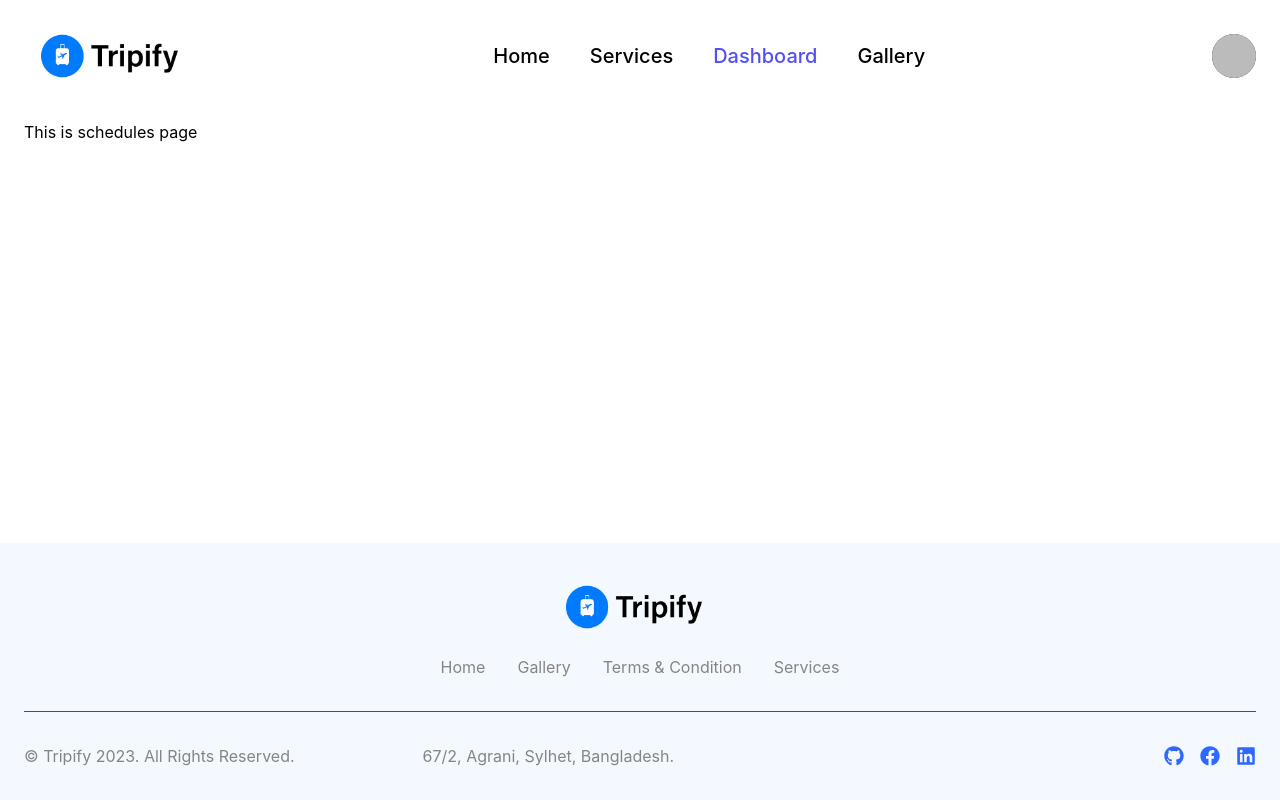
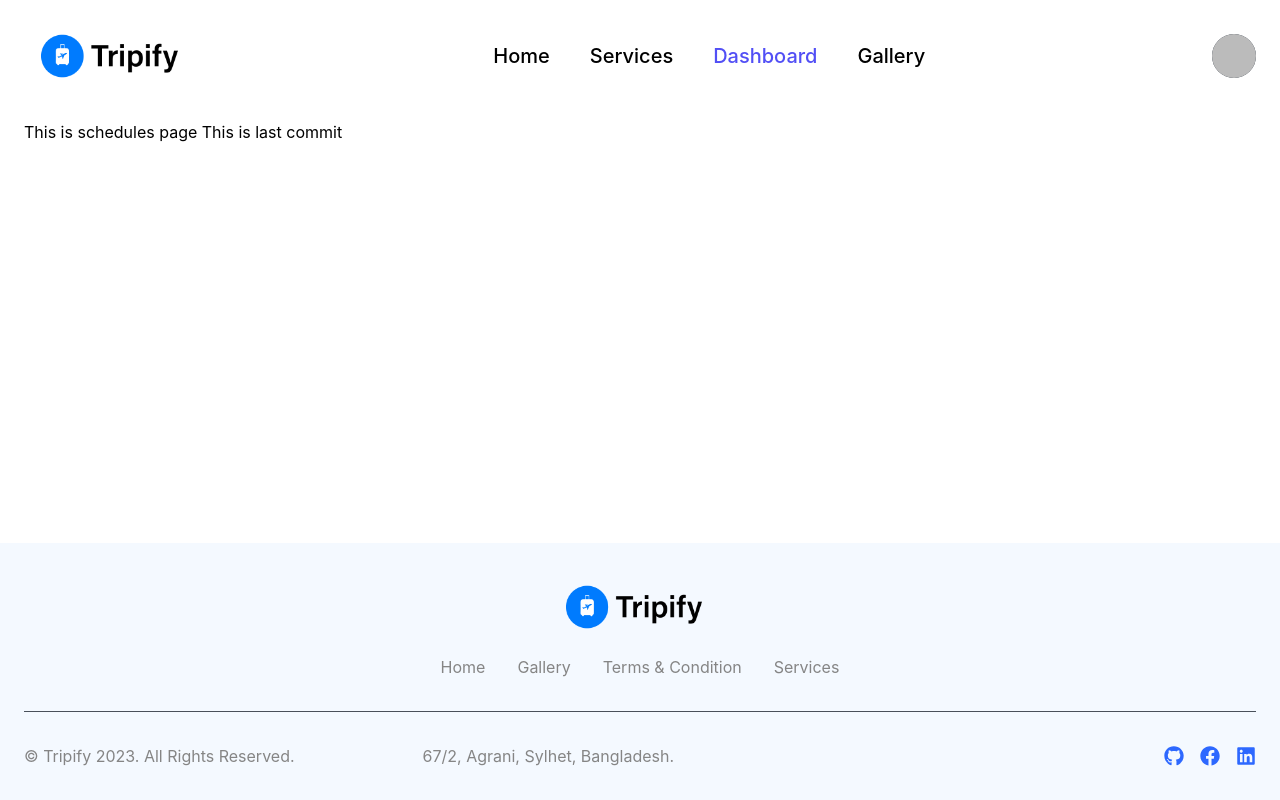
Before and after one commit to hellomrariful/Tripify-Client, a React (Vite) app: page /dashboard/MySchedules in a window 1280 px wide. Built offline with nearby package versions, Linux system fonts and the light colour scheme; no server answers; sample sign-in values are in the browser's storage.

Commit message:
added schedule

```diff
--- a/src/MySchedules/MySchedules.jsx
+++ b/src/MySchedules/MySchedules.jsx
@@ -2,6 +2,7 @@ const MySchedules = () => {
     return (
         <div>
             This is schedules page
+            This is last commit
         </div>
     );
 };
```
